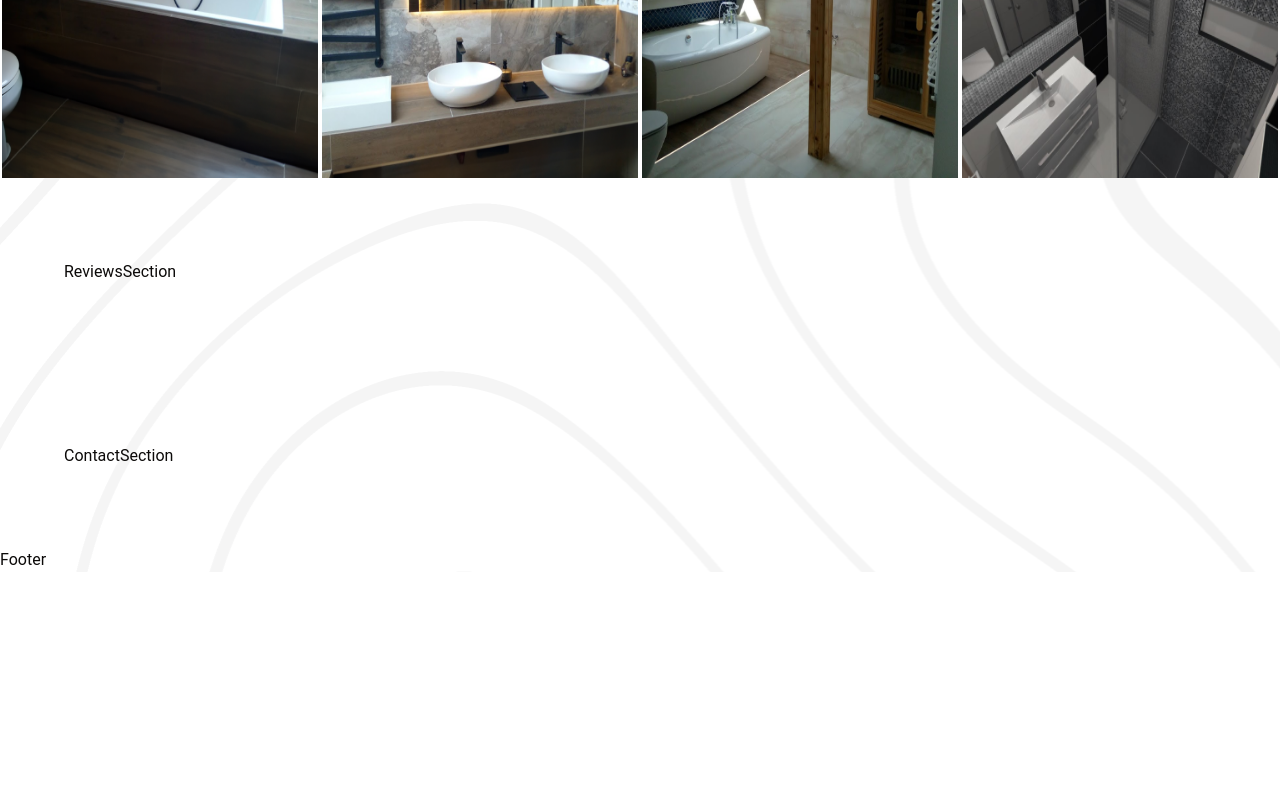
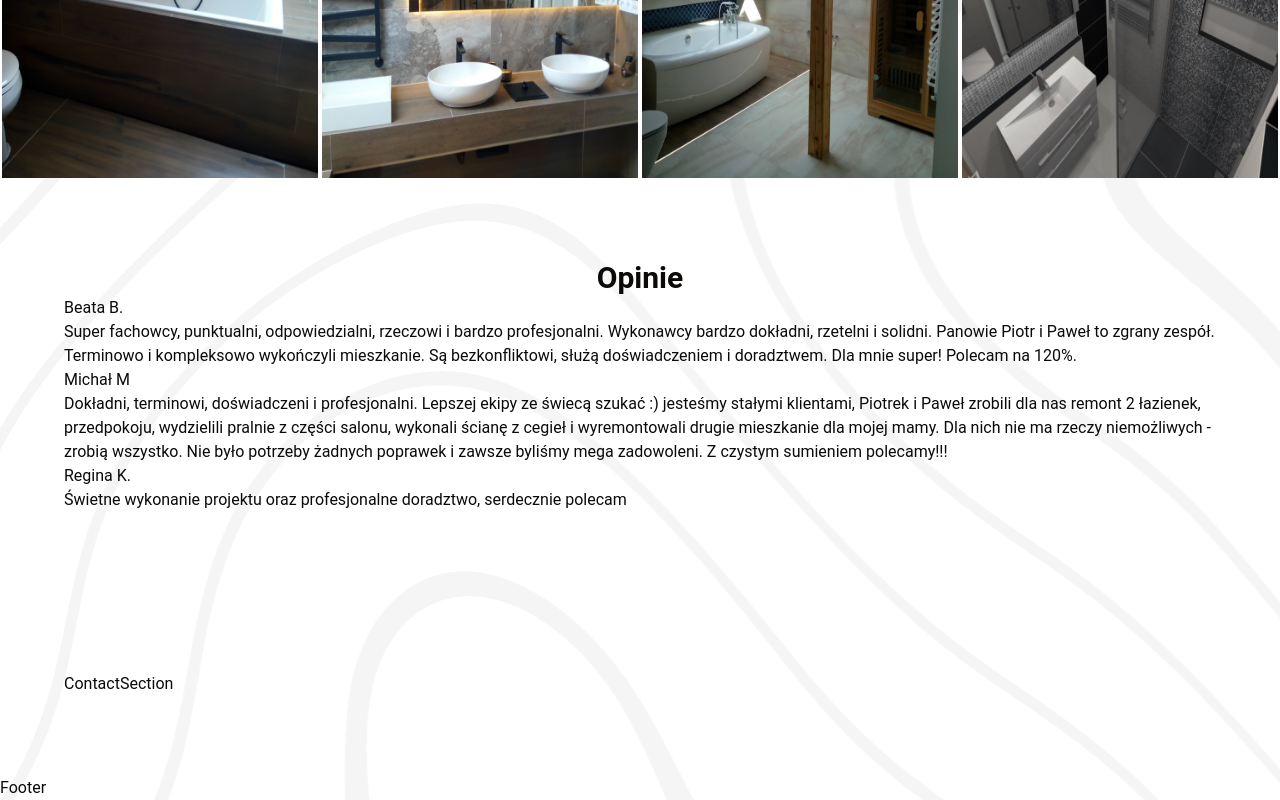
Before and after one commit to PeterPoterek/tww-ts, a React (Vite) app in the folder client/: page / in a window 1280 px wide. Shown: the part 2462-3262 px from the top of the page. Before the commit the page ends 3034 px from the top, so only its background shows below. Built offline with nearby package versions, Linux system fonts and the light colour scheme.

Commit message:
review data

```diff
--- a/client/src/pages/main/ReviewsSection/ReviewsSection.tsx
+++ b/client/src/pages/main/ReviewsSection/ReviewsSection.tsx
@@ -1,7 +1,37 @@
 import Section from "@/pages/shared/Section";
+import ReviewsSectionReview from "./ReviewsSectionReview";
 
 const ReviewsSection = () => {
-  return <Section id="reviews">ReviewsSection</Section>;
+  const reviewsData = [
+    {
+      name: "Beata B.",
+      starCout: 5,
+      description:
+        "Super fachowcy, punktualni, odpowiedzialni, rzeczowi i bardzo profesjonalni. Wykonawcy bardzo dokładni, rzetelni i solidni. Panowie Piotr i Paweł to zgrany zespół. Terminowo i kompleksowo wykończyli mieszkanie. Są bezkonfliktowi, służą doświadczeniem i doradztwem. Dla mnie super! Polecam na 120%.",
+    },
+    {
+      name: "Michał M",
+      starCout: 5,
+      description:
+        "Dokładni, terminowi, doświadczeni i profesjonalni. Lepszej ekipy ze świecą szukać :) jesteśmy stałymi klientami, Piotrek i Paweł zrobili dla nas remont 2 łazienek, przedpokoju, wydzielili pralnie z części salonu, wykonali ścianę z cegieł i wyremontowali drugie mieszkanie dla mojej mamy. Dla nich nie ma rzeczy niemożliwych - zrobią wszystko. Nie było potrzeby żadnych poprawek i zawsze byliśmy mega zadowoleni. Z czystym sumieniem polecamy!!!",
+    },
+    {
+      name: "Regina K.",
+      starCout: 5,
+      description: "Świetne wykonanie projektu oraz profesjonalne doradztwo, serdecznie polecam",
+    },
+  ];
+  return (
+    <Section id="reviews">
+      <h2 className="text-center  text-2xl md:text-2xl xl:text-3xl font-bold">Opinie</h2>
+
+      <div>
+        {reviewsData.map((review) => (
+          <ReviewsSectionReview name={review.name} starsCount={review.starCout} description={review.description} />
+        ))}
+      </div>
+    </Section>
+  );
 };
 
 export default ReviewsSection;
--- /dev/null
+++ b/client/src/pages/main/ReviewsSection/ReviewsSectionReview.tsx
@@ -0,0 +1,17 @@
+interface ReviewsSectionReviewProps {
+  name: string;
+  starsCount: number;
+  description: string;
+}
+
+const ReviewsSectionReview = ({ name, description, starsCount }: ReviewsSectionReviewProps) => {
+  return (
+    <div>
+      <h3>{name}</h3>
+
+      <p>{description}</p>
+    </div>
+  );
+};
+
+export default ReviewsSectionReview;
```
Also changed, not shown: client/src/assets/review-star.svg (added).
